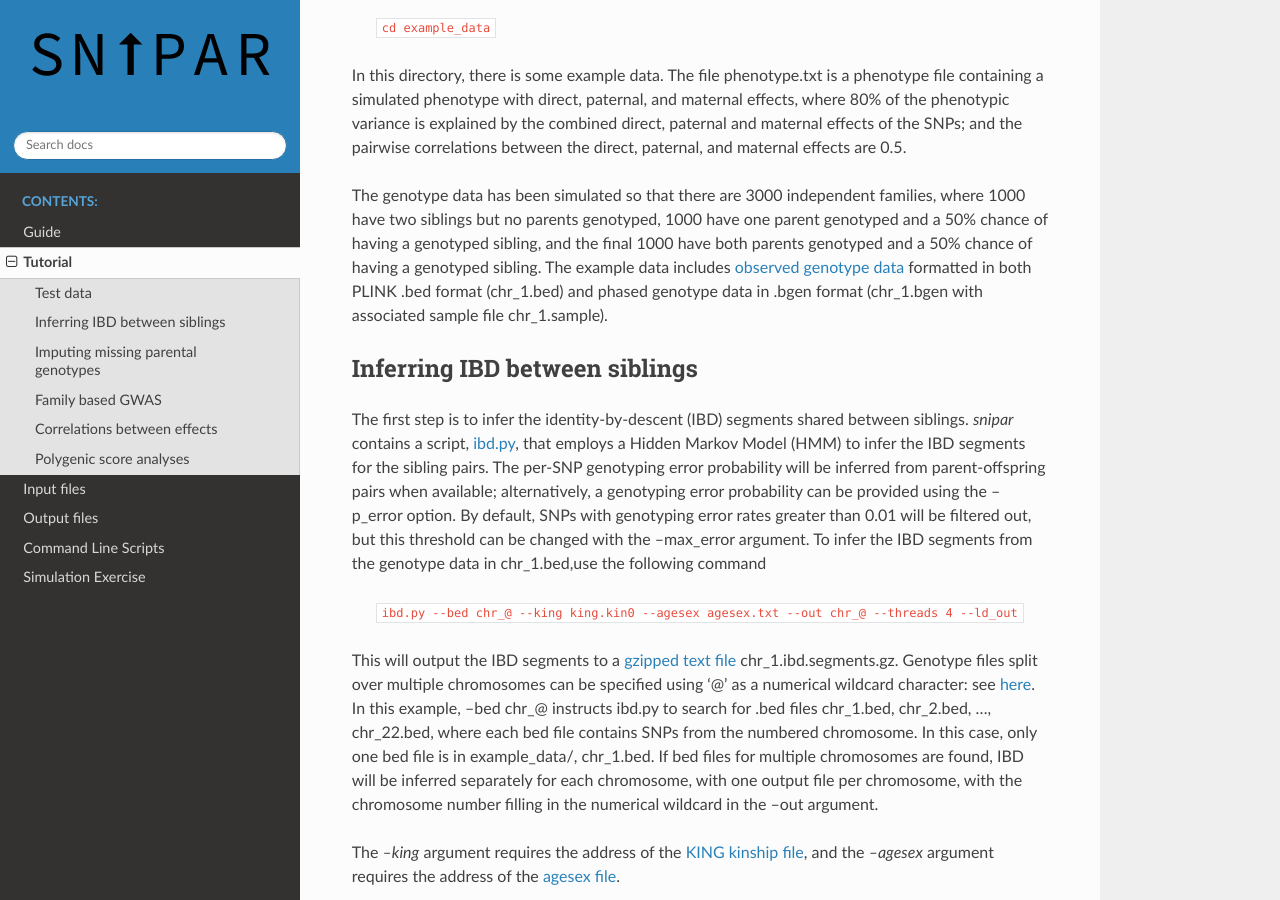
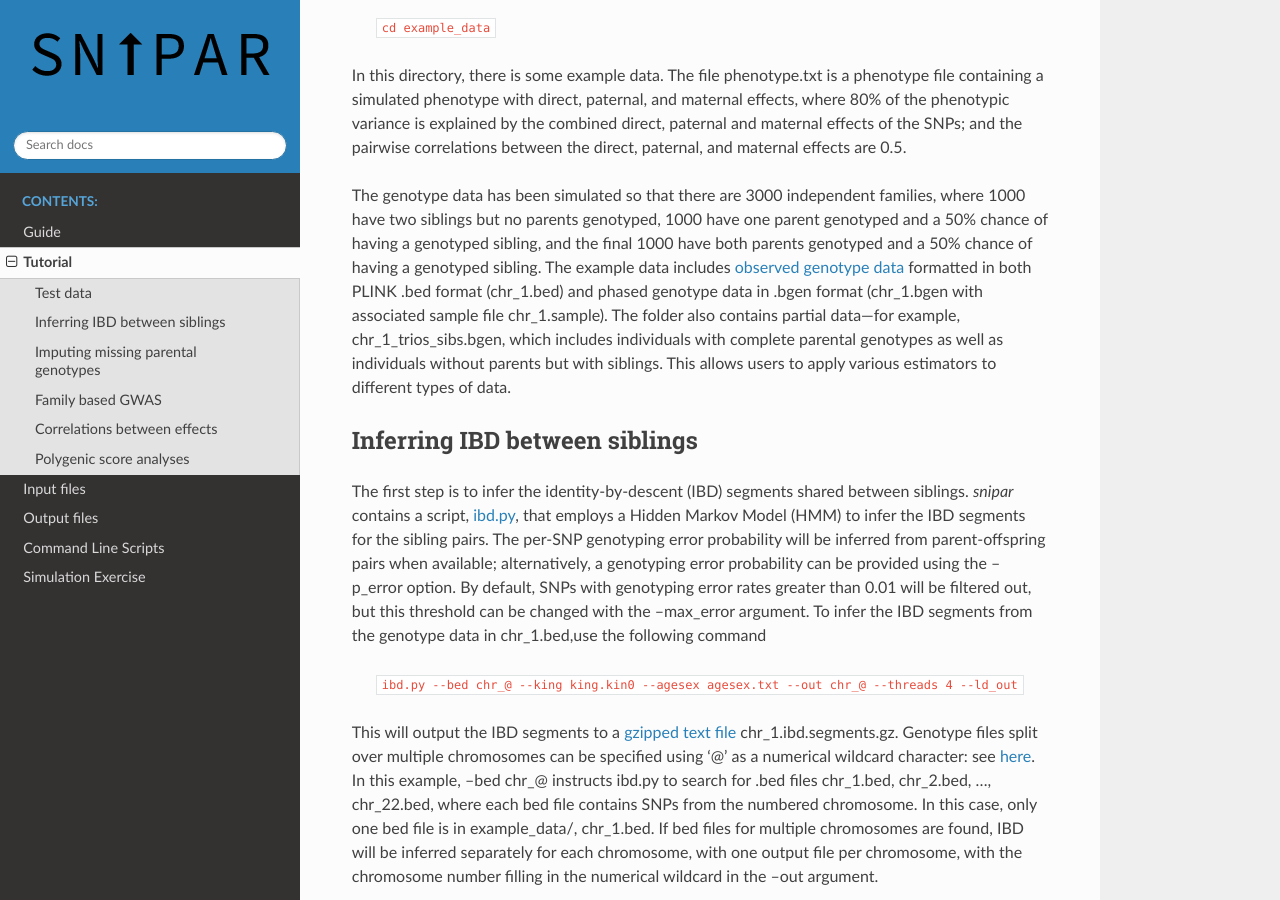
Before and after one commit to AlexTISYoung/snipar, a Sphinx documentation site: the page built from docs/tutorial.rst, in a window 1280 px wide and 900 px high, scrolled down 538 px. Built offline with Sphinx 7.4.7 and the Read the Docs theme 3.1.0, drawn with Linux system fonts in a browser that asks for light colours.

Commit message:
Fixed error in ouput message and updated tutorial

```diff
--- a/docs/tutorial.rst
+++ b/docs/tutorial.rst
@@ -27,7 +27,8 @@ pairwise correlations between the direct, paternal, and maternal effects are 0.5
 The genotype data has been simulated so that there are 3000 independent families, where 1000 have two siblings but no parents genotyped,
 1000 have one parent genotyped and a 50% chance of having a genotyped sibling, and the final 1000 have both parents genotyped and a 50%
 chance of having a genotyped sibling. The example data includes :ref:`observed genotype data <observed genotypes>` formatted in both PLINK .bed format (chr_1.bed) and phased genotype
-data in .bgen format (chr_1.bgen with associated sample file chr_1.sample).
+data in .bgen format (chr_1.bgen with associated sample file chr_1.sample). The folder also contains partial data—for example, chr_1_trios_sibs.bgen, which includes individuals with
+complete parental genotypes as well as individuals without parents but with siblings. This allows users to apply various estimators to different types of data.
 
 Inferring IBD between siblings
 ------------------------------
```
Also changed, not shown: 1 other file.
